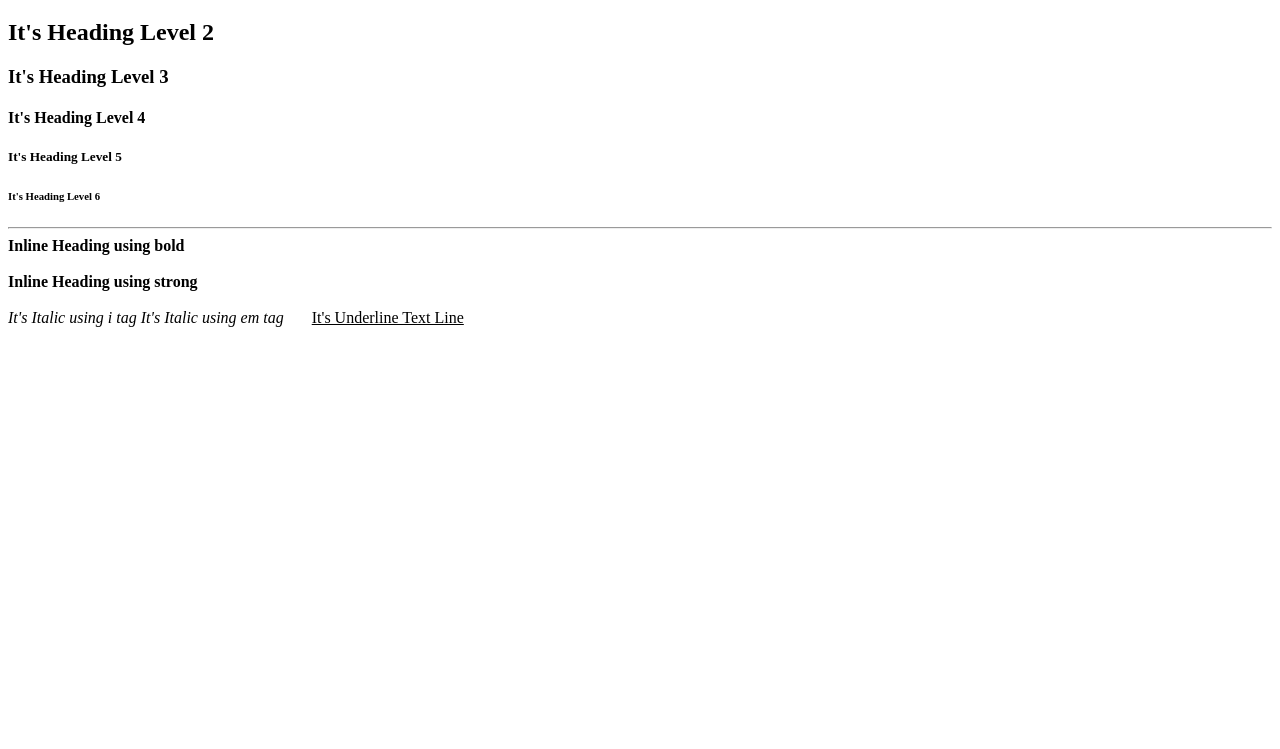
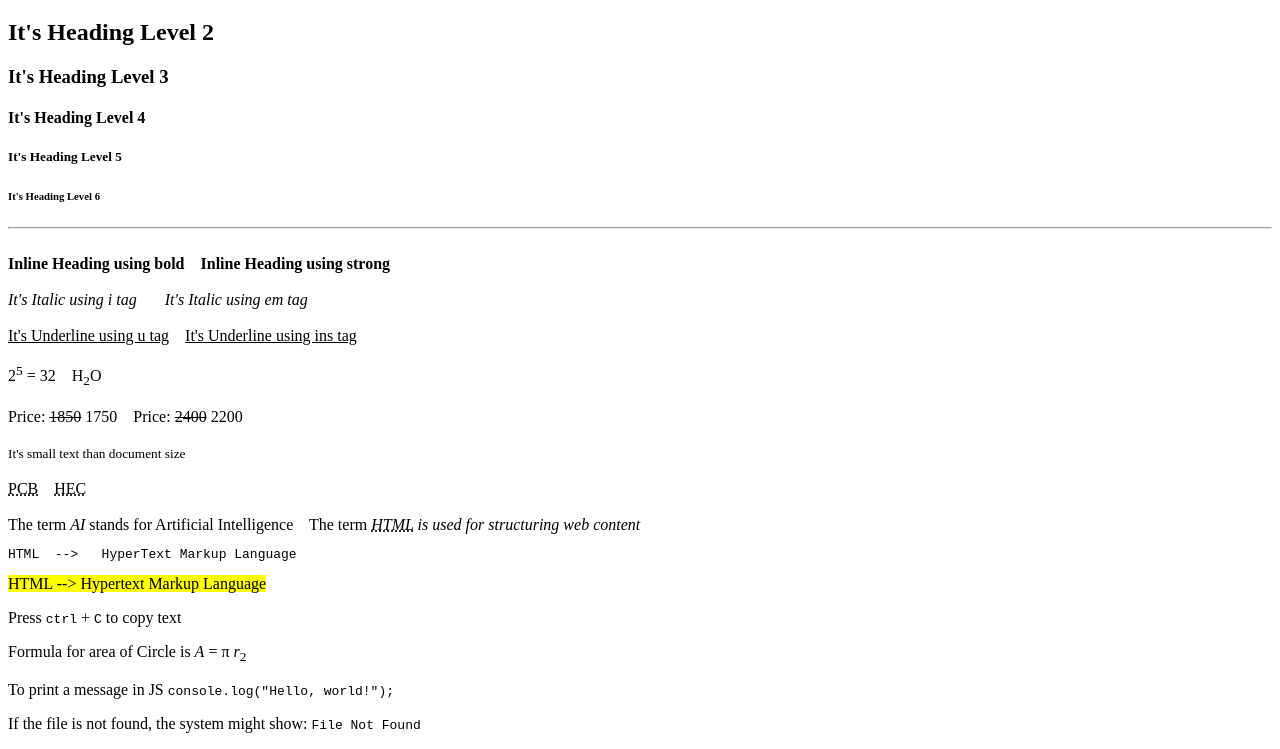
Before and after one commit to abmanan12/HTML-Topics, a plain HTML site: page HTML Topics/text.html in a window 1280 px wide. Shown: the part 61-810 px from the top of the page. Drawn offline with Linux system fonts and the light colour scheme.

Commit message:
Add files via upload

```diff
--- a/HTML Topics/text.html
+++ b/HTML Topics/text.html
@@ -3,7 +3,7 @@
 
 <head>
     <meta charset="UTF-8">
-    <meta name="viewport" content="width:device-width, initial-scale="1.0">
+    <meta name="viewport" content="width:device-width, initial-scale=" 1.0">
     <title>Text</title>
 </head>
 
@@ -16,12 +16,10 @@
     <h4>It's Heading Level 4</h4>
     <h5>It's Heading Level 5</h5>
     <h6>It's Heading Level 6</h6>
-    <hr>
+    <hr> <br>
 
     <!-- Bold Text -->
-    <b>Inline Heading using bold</b> <br><br>
-
-    <!-- Strong Text -->
+    <b>Inline Heading using bold</b> &nbsp;&nbsp;
     <strong>Inline Heading using strong</strong>
 
     <!-- Break Lines -->
@@ -30,14 +28,57 @@
     <!-- Italic Text using i tag -->
     <i>It's Italic using i tag</i>
 
+    <!-- Space between Paragraph -->
+    &nbsp; &nbsp; &nbsp;
+
     <!-- Italic Text using em tag -->
-     <em>It's Italic using em tag</em>
+    <em>It's Italic using em tag</em> <br><br>
 
-     <!-- Space between Paragraph -->
-     &nbsp; &nbsp; &nbsp;
+    <!-- Underline Text -->
+    <u>It's Underline using u tag</u> &nbsp;&nbsp;
+    <ins>It's Underline using ins tag</ins> <br><br>
 
-     <!-- Underline Text -->
-      <u>It's Underline Text Line</u>
+    <!-- Superset and Subset Text -->
+    <span>2<sup>5</sup> = 32</span> &nbsp;&nbsp;
+    <span>H<sub>2</sub>O</span> <br><br>
+
+    <!-- Delete Text -->
+    <span>Price: <del>1850</del> 1750</span> &nbsp;&nbsp;
+    <span>Price: <s>2400</s> 2200</span> <br><br>
+
+    <!-- Small Text -->
+    <small>It's small text than document size</small> <br><br>
+
+    <!-- Abbrevation -->
+    <abbr title="Pakistan Cricket Board">PCB</abbr> &nbsp;&nbsp;
+    <abbr title="Higher Education Commission">HEC</abbr> <br><br>
+
+    <!-- Definition Term -->
+    <span>The term <dfn>AI</dfn> stands for Artificial Intelligence</span> &nbsp;&nbsp;
+    <span>The term <dfn><abbr title="Hypertext markup Language">HTML</abbr> is used for structuring web
+            content</dfn></span>
+
+    <!-- Preformatted Text -->
+    <pre>HTML  -->   HyperText Markup Language</pre>
+
+    <!-- Highlited Text -->
+    <mark>HTML --> Hypertext Markup Language</mark> <br>
+
+    <!-- Keboard Text -->
+    <p>Press <kbd>ctrl</kbd> + <kbd>C</kbd> to copy text</p>
+
+    <!-- Mathemetical Varibles -->
+    <p>Formula for area of Circle is <var>A</var> = π <var>r</var><sub>2</sub></p>
+
+    <!-- To print same code -->
+    <p>To print a message in JS <code>console.log("Hello, world!");</code></p>
+
+    <!-- Sample Output -->
+    <p>If the file is not found, the system might show: <samp>File Not Found</samp></p>
+
+
+
+
 
 
 </body>
```
